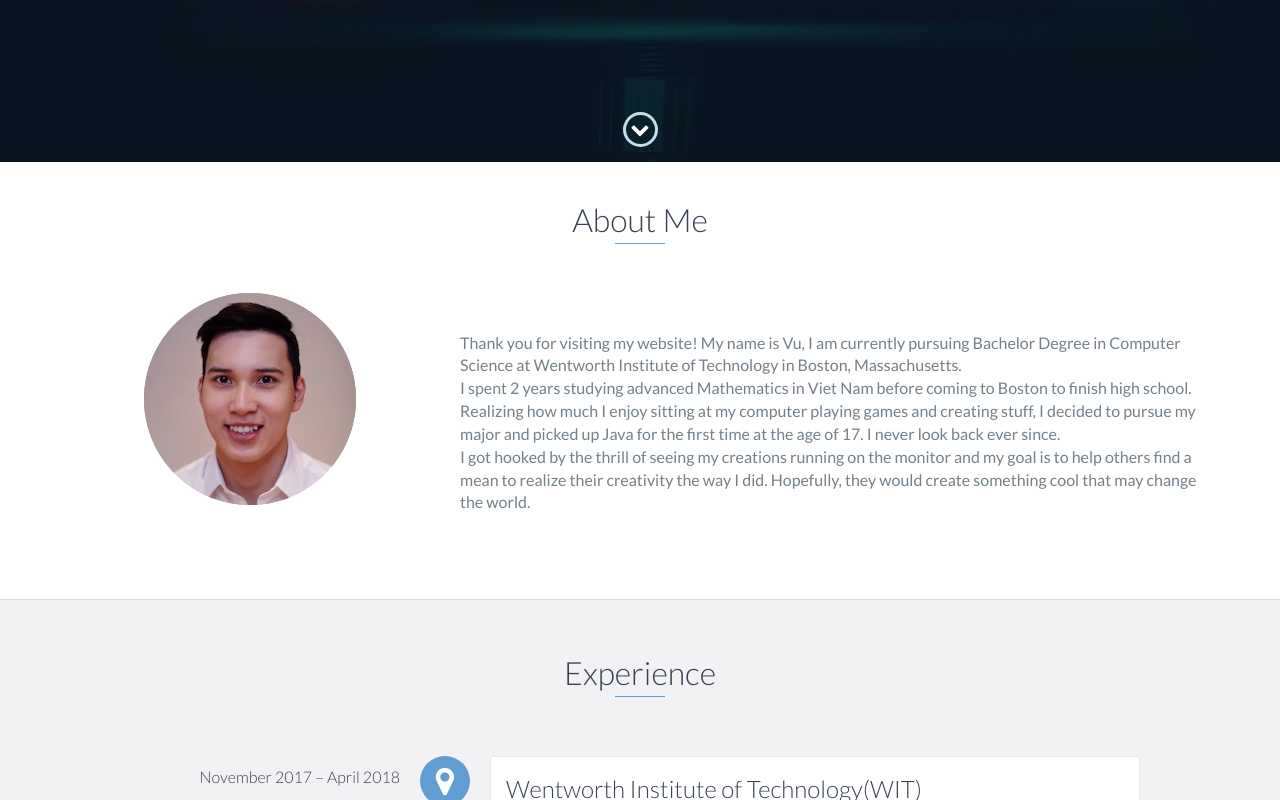
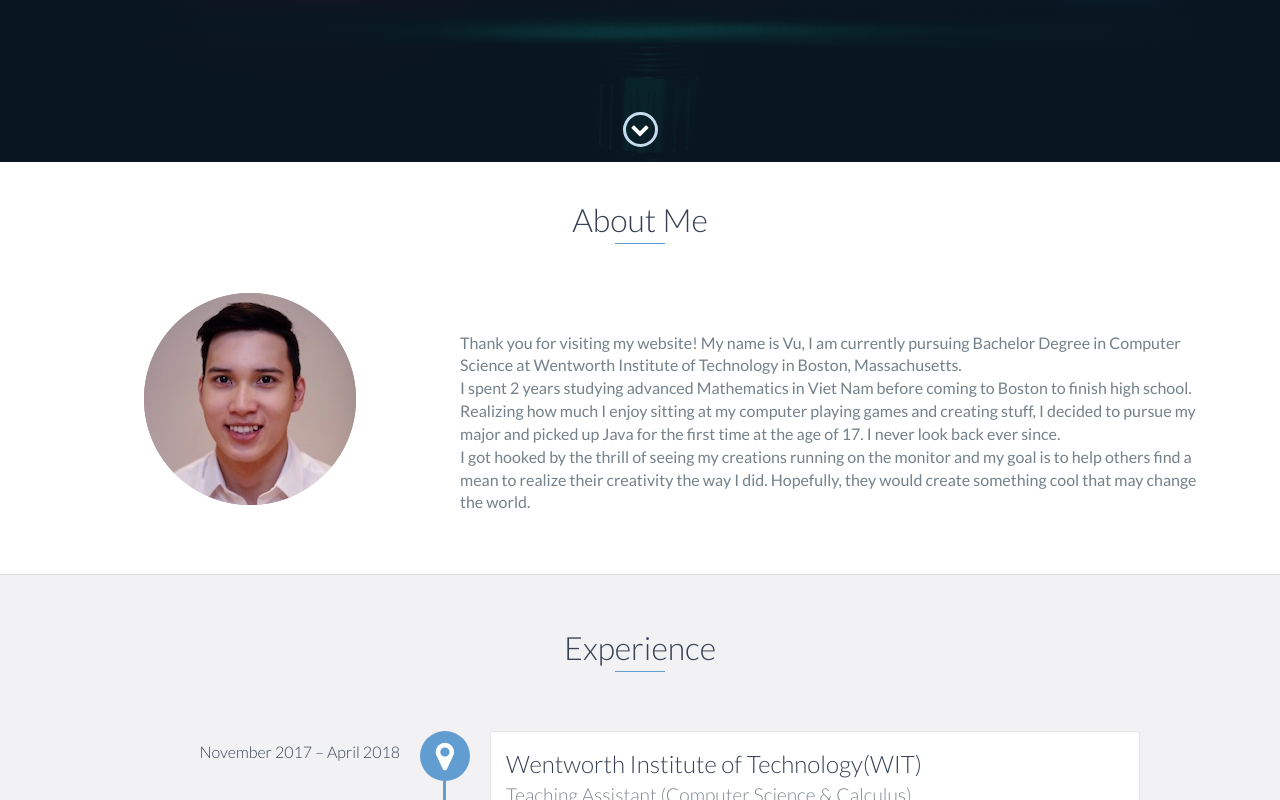
Before and after one commit to hoanglamvu/hoanglamvu.github.io, a plain HTML site: page index.html in a window 1280 px wide. Shown: the part 638-1438 px from the top of the page. Drawn offline with nearby package versions, Linux system fonts and the light colour scheme.

Commit message:
css update

```diff
--- a/scss/styles.scss
+++ b/scss/styles.scss
@@ -435,7 +435,7 @@ footer {
 */
 
 #about {
-    padding: 35px 15px;
+    padding: 35px 15px 10px;
     text-align: center;
     border-bottom: 1px solid $border;
 
```
Also changed, not shown: css/styles.css.
